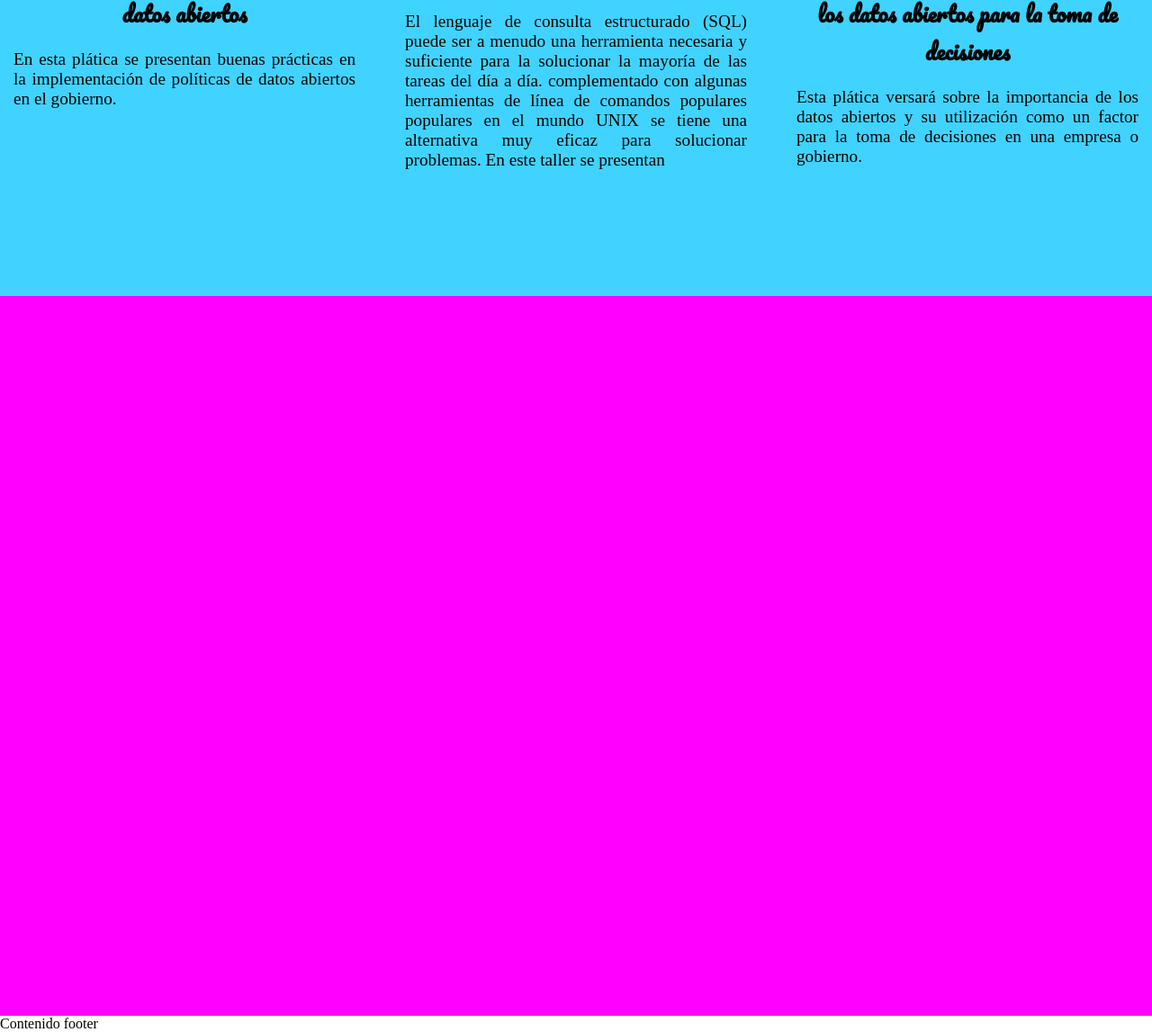
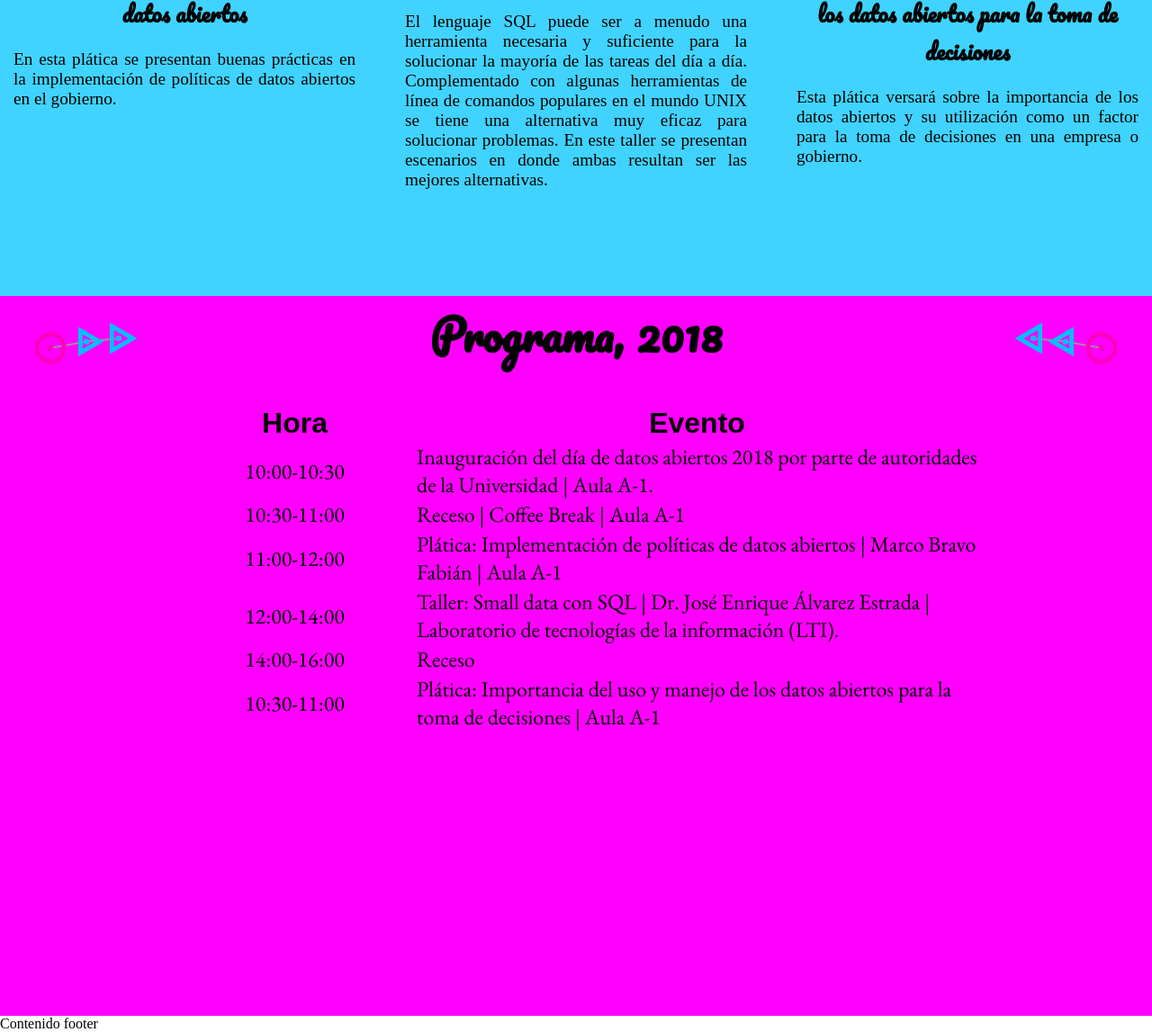
Before and after one commit to OpenDataUnicaribe/2018, a plain HTML site: page index.html in a window 1280 px wide. Shown: the part 1271-2418 px from the top of the page at 90% size. Drawn offline with nearby package versions, Linux system fonts and the light colour scheme.

Commit message:
falta uno

```diff
--- a/css/style.css
+++ b/css/style.css
@@ -84,6 +84,19 @@ header img:hover {
 
   background-color: rgba(0, 128, 0, 0.38);
   font-size: 4.1em;
+
+}
+
+.title3 {
+
+  position: absolute;
+  top: 65%;
+  left: 50%;
+  margin-right: -50%;
+  transform: translate(-50%, -50%);
+  font-family: 'Pacifico', cursive;
+  font-size: 2em;
+  font-weight: 200;
 
 }
 
@@ -285,6 +298,78 @@ Third Box with magenta style color
    width: 100vw;
    height: 100vh;
    background-color: magenta;
+   display: grid;
+   grid-template-columns: 15% 15% 40% 15% 15%;
+   grid-template-rows: 15% 15% 40% 15% 15%;
+   grid-template-areas:
+   "logo info info info inv"
+   "logo program program program inv"
+   ". program program program ."
+   ". program program program ."
+   ". program program program .";
 
 
 }
+
+.logo {
+  grid-area: logo;
+  width: 100%;
+  transition: 0.25s;
+}
+
+.inv {
+  grid-area: inv;
+  width: 100%;
+  transform: rotate(-180deg) rotateX(-180deg);
+  transition: 0.5s;
+}
+
+.logo:hover, .inv:hover {
+   width: 80%;
+}
+
+.programa {
+  grid-area: program;
+}
+
+.programtitle {
+  grid-area: info;
+  padding: 0;
+  margin: 0;
+  text-align: center;
+  font-family: 'Pacifico', serif, sans-serif;
+  font-size: 3em;
+}
+
+
+
+th {
+  text-align: center;
+  font-family: Arial;
+  font-size: 2em;
+}
+
+td  {
+  font-family: 'EB Garamond', sans-serif, serif;
+  font-size: 1.5em;
+}
+
+table tr td {
+  padding: 0;
+}
+table tr td:nth-child(2n+1) {
+  text-align: center;
+  width: 30%;
+}
+table tr td:nth-child(2n) {
+  width: 70%;
+}
+
+tr {
+   transition: background-color 0.25s ease-in, font-size 0.1s ease-out 0.25s;
+}
+
+tr:hover {
+    background-color: #e7cce7;
+    font-size: 1.1em;
+}
--- a/index.html
+++ b/index.html
@@ -7,6 +7,7 @@
   <title>Día de datos abiertos | Universidad del Caribe</title>
   <link href="https://fonts.googleapis.com/css?family=Pacifico" rel="stylesheet">
   <link href="https://fonts.googleapis.com/css?family=Dancing+Script" rel="stylesheet">
+  <link href="https://fonts.googleapis.com/css?family=Dancing+Script|EB+Garamond" rel="stylesheet">
   <link rel="stylesheet" href="css/style.css">
 </head>
 <body>
@@ -15,6 +16,7 @@
            <img src="img/ODDlogo.svg" alt="Cancun ODD Logo">
            <h1 class="title">Open Data Day</h1>
            <h1 class="title2">Unicaribe</h1>
+           <h3 class=title3>Viernes 2 de Marzo, 2018</h3>
       </header>
       <section class="box2">
           <div class="gridbox1">
@@ -39,10 +41,10 @@
           Ubicación: Laboratorio TI.">
                <img src="img/database.svg" alt="Database image" class="talkimg">
                <h4 class="nametalk">Taller: Small Data con SQL</h4>
-               <p class="description">El lenguaje de consulta estructurado (SQL) puede ser a menudo
+               <p class="description">El lenguaje SQL puede ser a menudo
                una herramienta necesaria y suficiente para la solucionar la mayoría de las tareas del día a día.
-               complementado con algunas herramientas  de línea de comandos populares populares en el
-               mundo UNIX se tiene una alternativa muy eficaz para solucionar problemas. En este taller se presentan
+               Complementado con algunas herramientas  de línea de comandos populares en el
+               mundo UNIX se tiene una alternativa muy eficaz para solucionar problemas. En este taller se presentan escenarios en donde ambas resultan ser las mejores alternativas.
                </p>
           </div>
           <div class="talk3" , data-text="José Sánchez Barahona
@@ -57,9 +59,39 @@
           <!--</div> -->
       </section>
       <section class="box3">
-
-
-
+           <img src="img/ODDlogo.svg" alt="ODD Logo small" class="logo">
+           <img src="img/ODDlogo.svg" alt="ODD Logo small" class="inv">
+           <h1 class="programtitle"> Programa, 2018</h1>
+           <div class="programa">
+             <table>
+                      <tr>
+                        <th>Hora</th>
+                        <th>Evento</th>
+                      </tr>
+                      <tr>
+                        <td>10:00-10:30</td>
+                        <td>Inauguración del día de datos abiertos 2018 por parte de autoridades de la Universidad | Aula A-1.</td>
+                      </tr>
+                        <td>10:30-11:00</td>
+                        <td>Receso | Coffee Break | Aula A-1</td>
+                      </tr>
+                        <td>11:00-12:00</td>
+                        <td>Plática: Implementación de políticas de datos abiertos | Marco Bravo Fabián | Aula A-1</td>
+                      </tr>
+                      </tr>
+                        <td>12:00-14:00</td>
+                        <td>Taller: Small data con SQL | Dr. José Enrique Álvarez Estrada | Laboratorio de tecnologías de la información (LTI).</td>
+                      </tr>
+                      </tr>
+                        <td>14:00-16:00</td>
+                        <td>Receso</td>
+                      </tr>
+                      </tr>
+                        <td>10:30-11:00</td>
+                       <td>Plática: Importancia del uso y manejo de los datos abiertos para la toma de decisiones | Aula A-1</td>
+                      </tr>
+              </table>
+           </div>
       </section>
       <footer class ="box4">Contenido footer</footer>
 </div>
--- a/style.css
+++ b/style.css
@@ -84,6 +84,19 @@ header img:hover {
 
   background-color: rgba(0, 128, 0, 0.38);
   font-size: 4.1em;
+
+}
+
+.title3 {
+
+  position: absolute;
+  top: 65%;
+  left: 50%;
+  margin-right: -50%;
+  transform: translate(-50%, -50%);
+  font-family: 'Pacifico', cursive;
+  font-size: 2em;
+  font-weight: 200;
 
 }
 
@@ -285,6 +298,78 @@ Third Box with magenta style color
    width: 100vw;
    height: 100vh;
    background-color: magenta;
+   display: grid;
+   grid-template-columns: 15% 15% 40% 15% 15%;
+   grid-template-rows: 15% 15% 40% 15% 15%;
+   grid-template-areas:
+   "logo info info info inv"
+   "logo program program program inv"
+   ". program program program ."
+   ". program program program ."
+   ". program program program .";
 
 
 }
+
+.logo {
+  grid-area: logo;
+  width: 100%;
+  transition: 0.25s;
+}
+
+.inv {
+  grid-area: inv;
+  width: 100%;
+  transform: rotate(-180deg) rotateX(-180deg);
+  transition: 0.5s;
+}
+
+.logo:hover, .inv:hover {
+   width: 80%;
+}
+
+.programa {
+  grid-area: program;
+}
+
+.programtitle {
+  grid-area: info;
+  padding: 0;
+  margin: 0;
+  text-align: center;
+  font-family: 'Pacifico', serif, sans-serif;
+  font-size: 3em;
+}
+
+
+
+th {
+  text-align: center;
+  font-family: Arial;
+  font-size: 2em;
+}
+
+td  {
+  font-family: 'EB Garamond', sans-serif, serif;
+  font-size: 1.5em;
+}
+
+table tr td {
+  padding: 0;
+}
+table tr td:nth-child(2n+1) {
+  text-align: center;
+  width: 30%;
+}
+table tr td:nth-child(2n) {
+  width: 70%;
+}
+
+tr {
+   transition: background-color 0.25s ease-in, font-size 0.1s ease-out 0.25s;
+}
+
+tr:hover {
+    background-color: #e7cce7;
+    font-size: 1.1em;
+}
```
